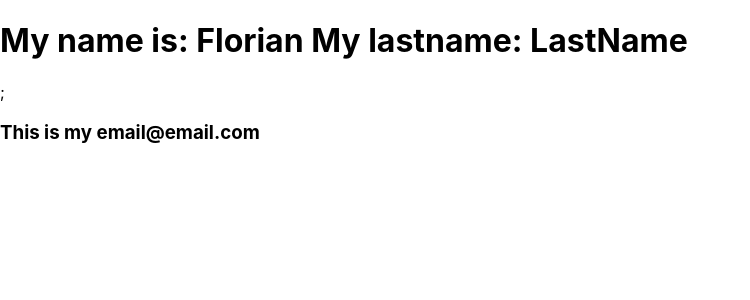
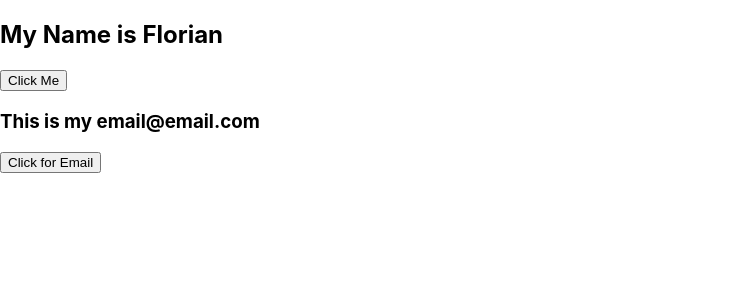
Before and after one commit to fgit-24/pp5-frontend, a React (Create React App) app in the folder frontend/: page / in a window 1280 px wide. Shown: the top 300 px of the page, without its empty margins (0-750 px from the left). Built offline with nearby package versions, Linux system fonts and the light colour scheme.

Commit message:
Add testprops

```diff
--- a/frontend/src/components/ClassA.js
+++ b/frontend/src/components/ClassA.js
@@ -1,8 +1,17 @@
 import { Component } from "react";
 
 class ClassA extends Component {
+  clickMe() {
+    alert(`This is the email!`);
+  }
+
   render(props) {
-    return <h3>This is my {this.props.email}</h3>;
+    return (
+      <div>
+        <h3>This is my {this.props.email}</h3>
+        <button onClick={this.clickMe}>Click for Email</button>
+      </div>
+    );
   }
 }
 
--- a/frontend/src/components/FirstComponent.js
+++ b/frontend/src/components/FirstComponent.js
@@ -1,12 +1,13 @@
 function FirstComponent(props) {
+  function clickMe() {
+    alert("Iam inside a functional component");
+  }
+
   return (
-    <>
-      <h1>
-        My name is: {props.name} My lastname: {props.lastname}
-      </h1>
-      ;
-    </>
+    <div>
+      <h2>My Name is {props.name}</h2>
+      <button onClick={clickMe}>Click Me</button>
+    </div>
   );
 }
-
 export default FirstComponent;
```
